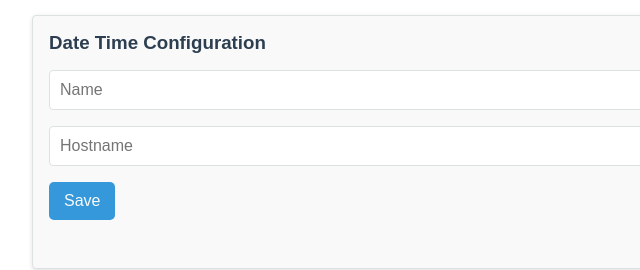
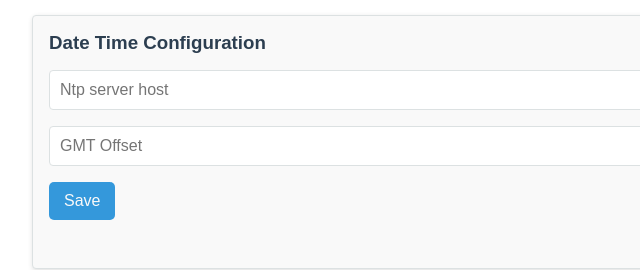
Before and after one commit to Akrobate/webradio-esp32-i2s, a website: page code/webinterface/index.html in a window 1280 px wide. Shown: the part 1217-1487 px from the top of the page, 144-784 px from the left. Drawn offline with Linux system fonts and the light colour scheme.

Commit message:
Working on NTP configuration

```diff
--- a/code/webinterface/index.html
+++ b/code/webinterface/index.html
@@ -134,8 +134,8 @@
                         Date Time Configuration
                     </h3>
 
-                    <input type="text" id="input-station-name" placeholder="Name">
-                    <input class="mt-md" id="input-station-host" type="text" placeholder="Hostname">
+                    <input type="text" id="ntp-host-url" placeholder="Ntp server host">
+                    <input class="mt-md" id="gmt-offset" type="text" placeholder="GMT Offset">
 
                     <button class="mt-md" onclick="addStation(this)">
                         Save
@@ -203,4 +203,4 @@
         </template>
 
     </body>
-<body>
+</html>
```
